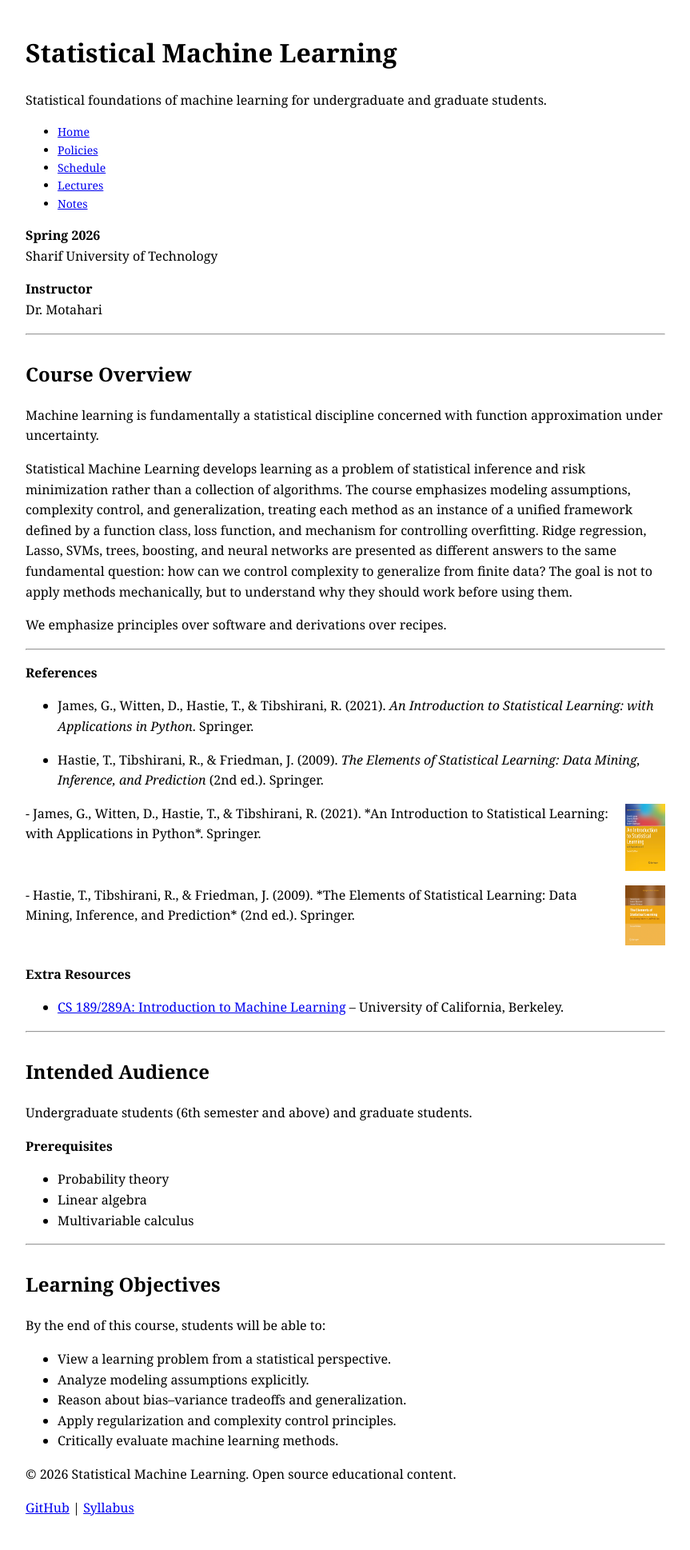
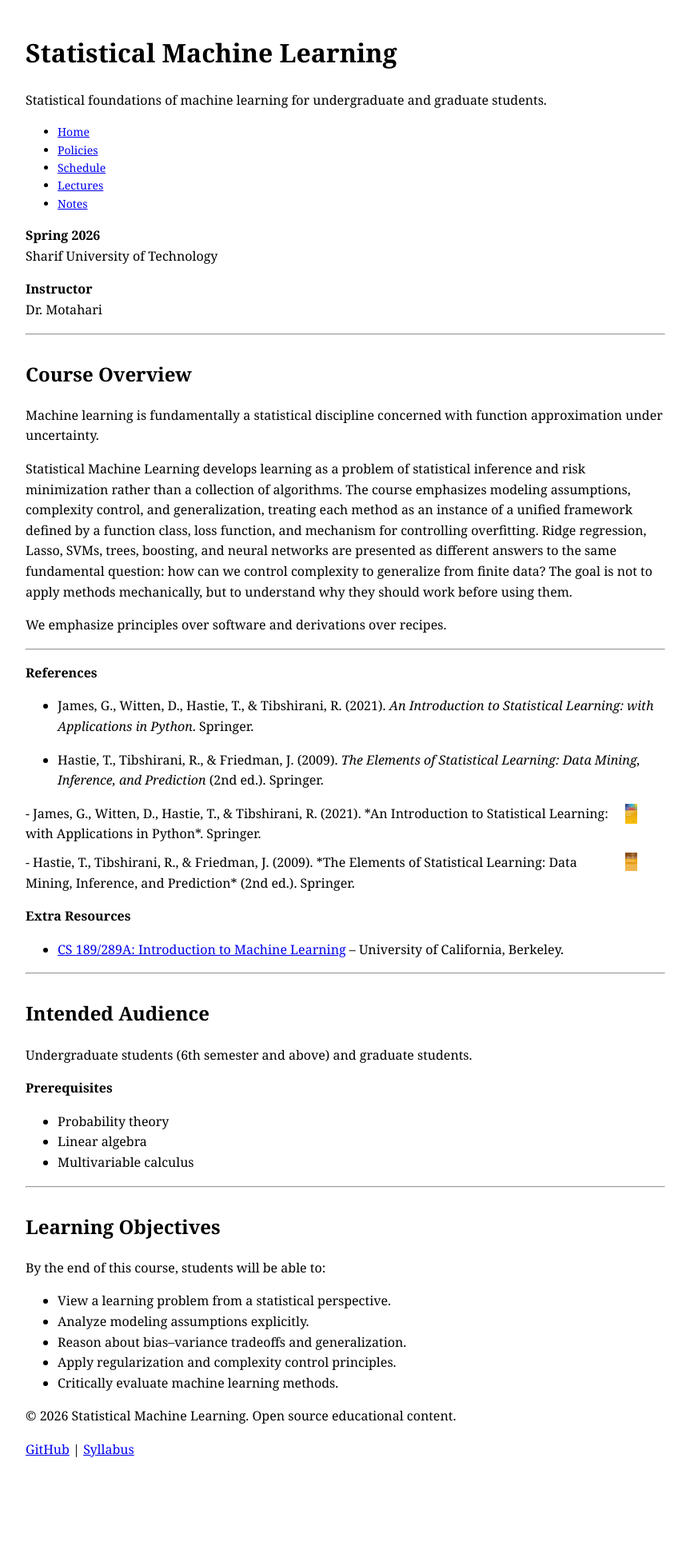
Before and after one commit to MahdiShadrooy/pilot-webpage, a Jekyll site: the page built from index.md, in a window 1280 px wide. Shown: the whole page at 80% size, without its empty margins (208-1071 px from the left). Built offline with Jekyll 4.4.1, drawn with Linux system fonts in a browser that asks for light colours; after the commit the page ends 1866 px from its top, so only the background shows below that.

Commit message:
Update index.md

```diff
--- a/index.md
+++ b/index.md
@@ -32,7 +32,7 @@ We emphasize principles over software and derivations over recipes.
 - James, G., Witten, D., Hastie, T., & Tibshirani, R. (2021). *An Introduction to Statistical Learning: with Applications in Python*. Springer.
 </div>
 <div style="flex:0 0 50px;">
-<img src="/assets/images/isl.png" alt="ISL Python Book" style="width:100%;"/>
+<img src="/assets/images/isl.png" alt="ISL Python Book" style="width:30%;"/>
 </div>
 
 </div>
@@ -43,7 +43,7 @@ We emphasize principles over software and derivations over recipes.
 - Hastie, T., Tibshirani, R., & Friedman, J. (2009). *The Elements of Statistical Learning: Data Mining, Inference, and Prediction* (2nd ed.). Springer.
 </div>
 <div style="flex:0 0 50px;">
-<img src="/assets/images/ESL.jpg" alt="ESL Book" style="width:100%;"/>
+<img src="/assets/images/ESL.jpg" alt="ESL Book" style="width:30%;"/>
 </div>
 
 </div>
```
